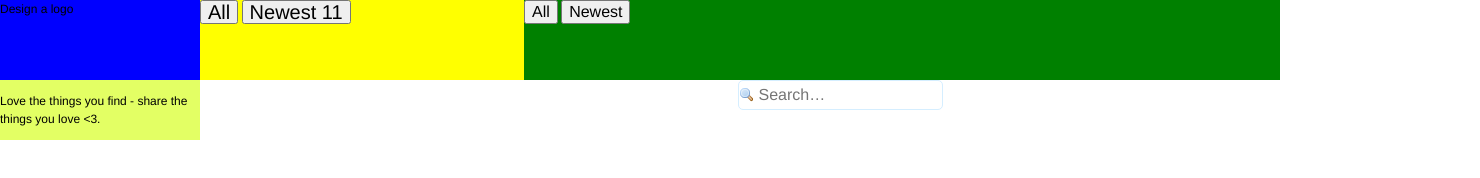
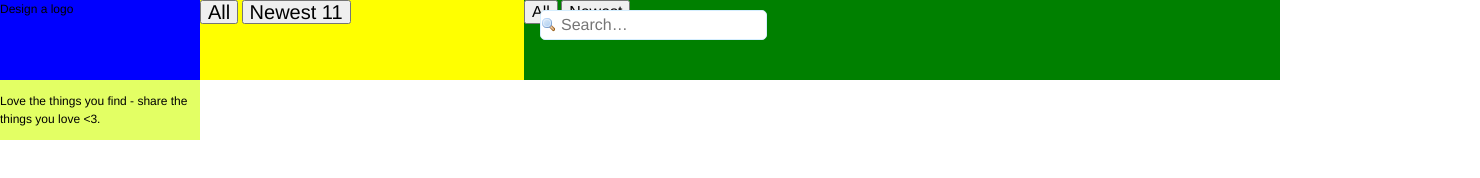
Before and after one commit to ahoegger/CasFeeGruppenArbeit, a website: page source/index.html in a window 1280 px wide. Shown: the whole page, 1480 px wide, since content can reach past the window. Drawn offline with Linux system fonts and the light colour scheme.

Commit message:
any message

```diff
--- a/source/css/styles.css
+++ b/source/css/styles.css
@@ -80,13 +80,15 @@ input{
 	background: #E3FF64;
 }
 #search{
-    position: absolute;
+    /*position: absolute;*/
+    margin: 10px auto;
     left: 200px;
     top: 80px;
     width: 100%;
     min-height: 60px;
-    align-content:center 20px;
-    text-align: center;
+    /*align-content: center;*/
+    /*align-content:center 20px;*/
+    /*text-align: center;*/
 }
 
 Button.topCategory{
@@ -110,11 +112,21 @@ Button.favorite{
 }
 
 input.search{
+    /*margin: 0 auto;*/
+    /*position: absolute;*/
+    /*left: 50%;*/
+    /*margin-left: -100px;*/
+    position: absolute;
+    width: 200px;
+    margin: 0px 0 0 -100px;
+    left: 50%;
+    /*min-width:  200px;*/
+    /*max-width: 200px;*/
+    /*overflow: auto;*/
     background-image:url("icons/magnifier.png");
     background-repeat:no-repeat;
     background-position:left center;
     padding-left:20px;
-
 }
 
 /* content_body will hold the articles as well as some navigation stuff*/
```
